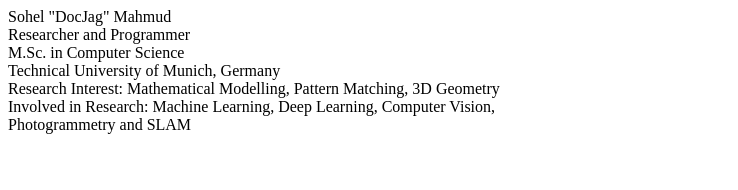
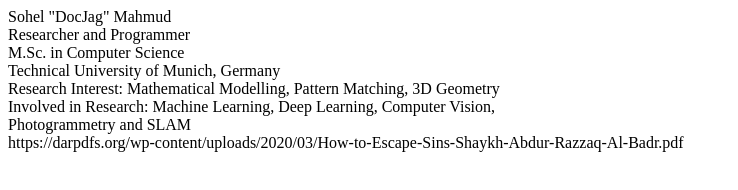
Before and after one commit to docjag/docjag.github.io, a plain HTML site: page index.html in a window 1280 px wide. Shown: the whole page, without its empty margins (0-738 px from the left). Drawn offline with Linux system fonts and the light colour scheme.

Commit message:
Update index.html

```diff
--- a/index.html
+++ b/index.html
@@ -12,5 +12,6 @@
       <div>Involved in Research: Machine Learning, Deep Learning, Computer Vision,
         <br /> Photogrammetry and SLAM </div>
     </div>
+    <div>https://darpdfs.org/wp-content/uploads/2020/03/How-to-Escape-Sins-Shaykh-Abdur-Razzaq-Al-Badr.pdf</div>
   </body>
 </html>
```
